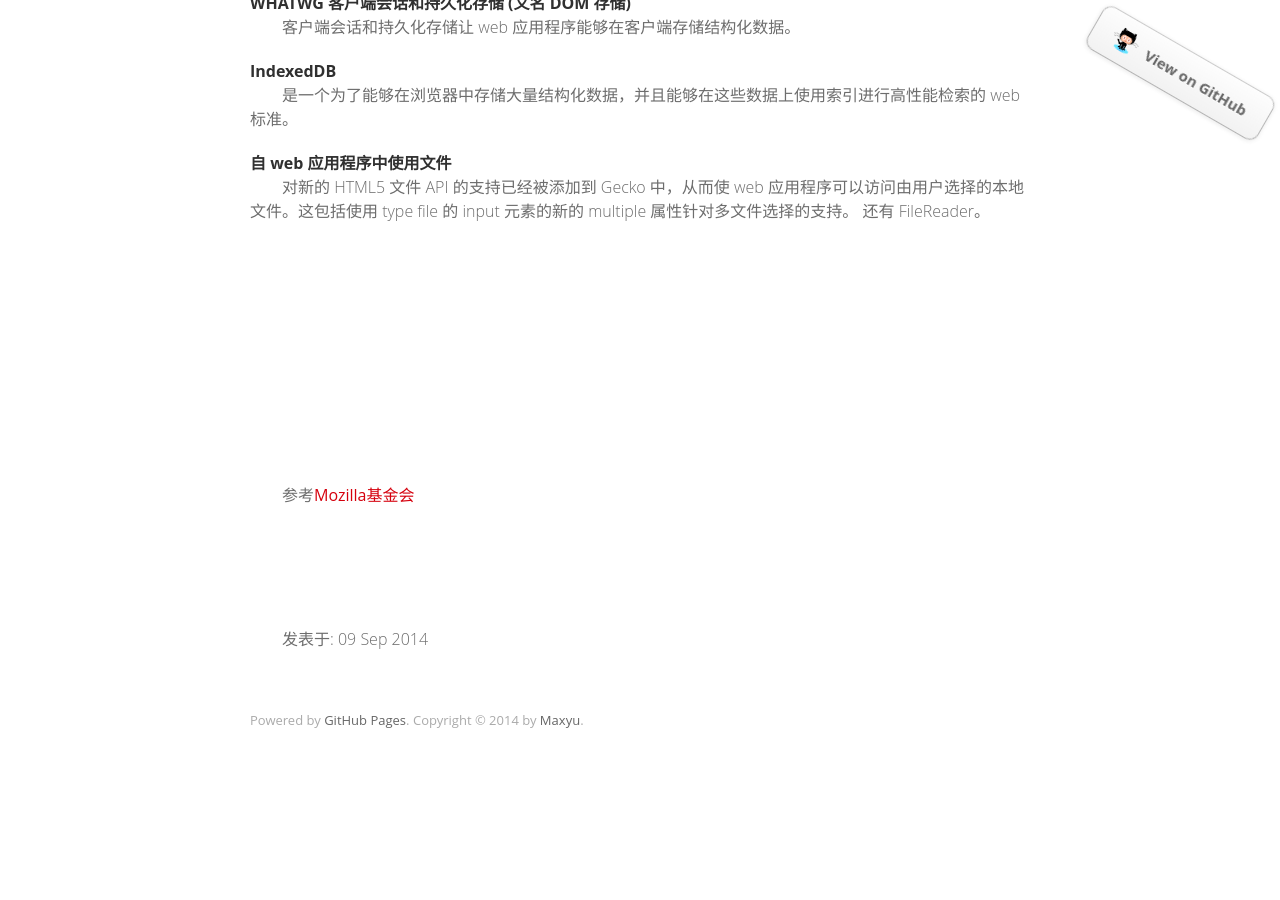
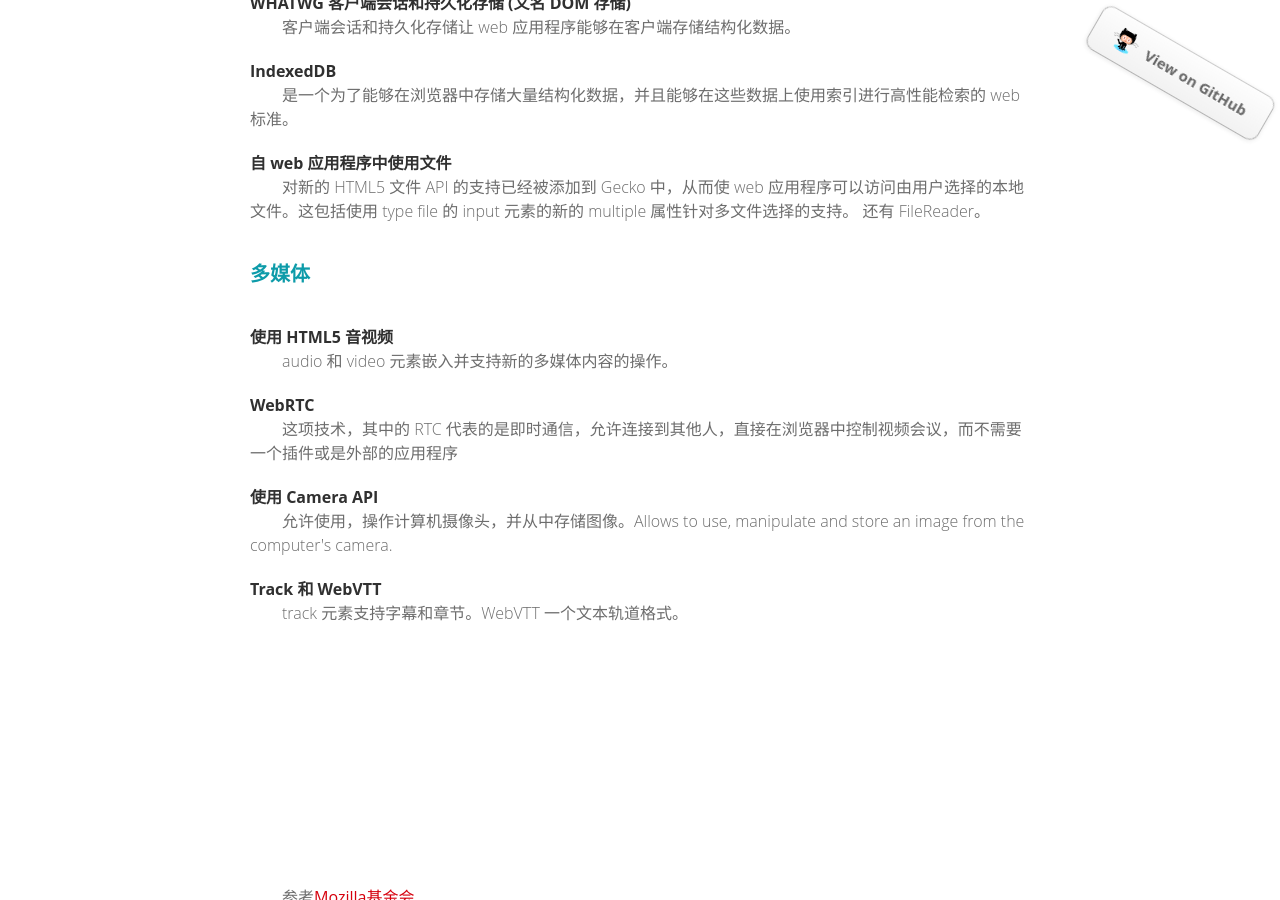
Before and after one commit to yubiaobin/yubiaobin.github.io, a Jekyll site: the page built from _posts/2014-09-09-html5-defined.html, in a window 1280 px wide and 900 px high, scrolled down 2570 px. Built offline with Jekyll 4.4.1, drawn with Linux system fonts in a browser that asks for light colours; comment, search, counter and statistics services are not loaded; before the commit the page ends 3354 px from its top, so only the background shows below that.

Commit message:
modified html5 blog

```diff
--- a/_posts/2014-09-09-html5-defined.html
+++ b/_posts/2014-09-09-html5-defined.html
@@ -162,23 +162,24 @@ Your browser does not support the video tag.
 
 
 
+<h3>多媒体</h3>
+
+<h4>使用 HTML5 音视频</h4>
+<p>audio 和 video 元素嵌入并支持新的多媒体内容的操作。</p>
 
 
 
+<h4>WebRTC</h4>
+<p>这项技术，其中的 RTC 代表的是即时通信，允许连接到其他人，直接在浏览器中控制视频会议，而不需要一个插件或是外部的应用程序</p>
+
+
+<h4>使用 Camera API</h4>
+<p>允许使用，操作计算机摄像头，并从中存储图像。Allows to use, manipulate and store an image from the computer's camera.</p>
 
 
 
-
-
-
-
-
-
-
-
-
-
-
+<h4>Track 和 WebVTT</h4>
+<p> track 元素支持字幕和章节。WebVTT 一个文本轨道格式。</p>
 
 
 
```
